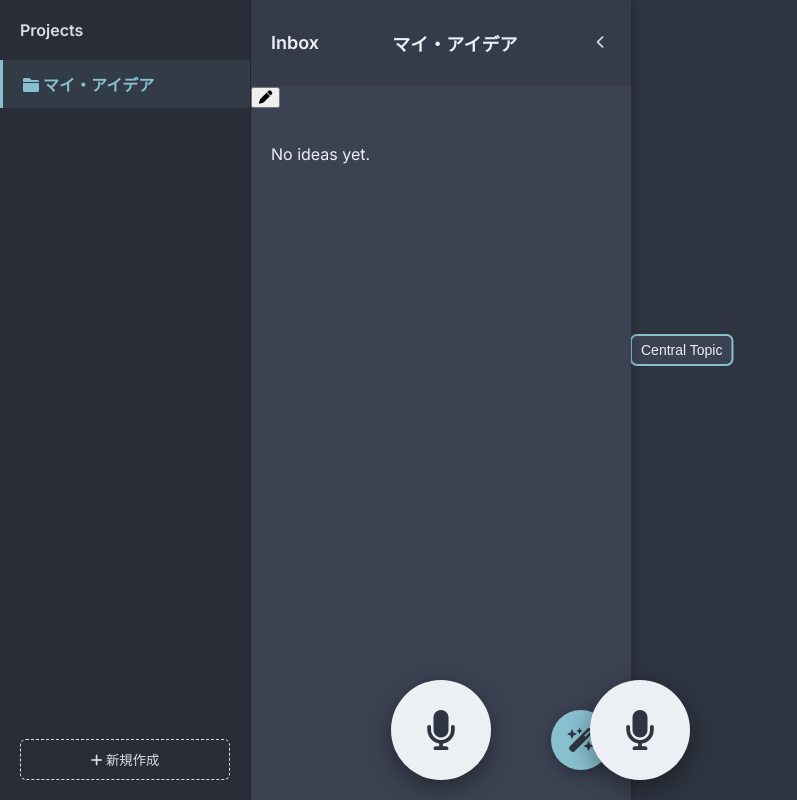
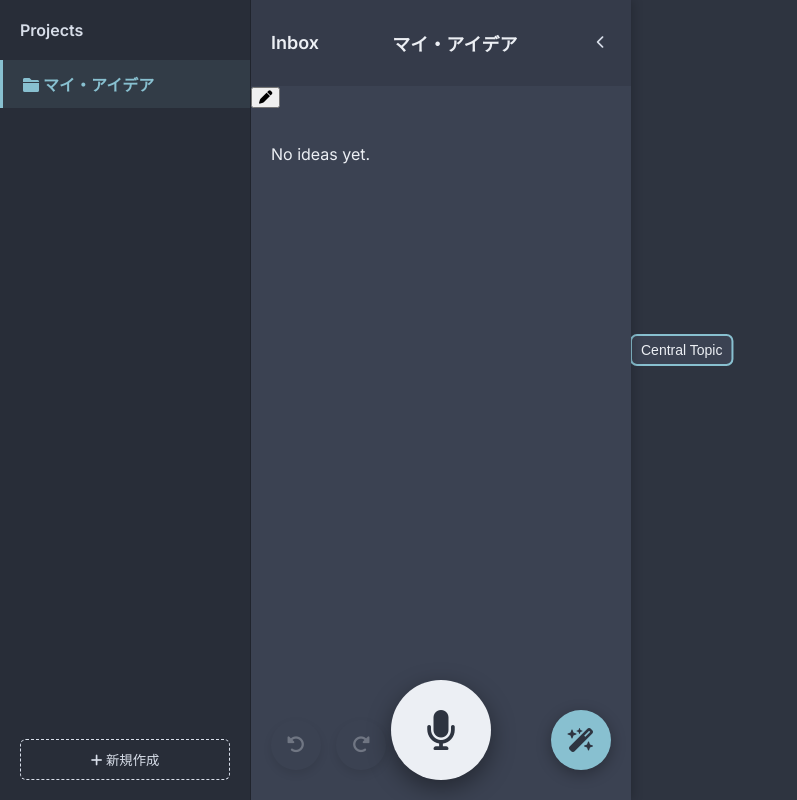
Before and after one commit to corinelo/mind_map, a Flask app: page / in a window 1280 px wide. Shown: the whole page, without its empty margins (0-797 px from the left). Run offline with Flask 3, Linux system fonts and the light colour scheme; data comes from the database, SQL or seed files in the repository; data that the repository does not hold is empty.

Commit message:
Add undo redo buttons

```diff
--- a/zenmap_app/templates/index.html
+++ b/zenmap_app/templates/index.html
@@ -63,18 +63,6 @@
                 </div>
             </div>
 
-            <div id="control-footer">
-                <div class="mic-wrapper">
-                    <button id="mic-btn" class="mic-off">
-                        <i class="fa-solid fa-microphone"></i>
-                    </button>
-                </div>
-                <button id="ai-btn" onclick="organizeWithAI()">
-                    <i class="fa-solid fa-wand-magic-sparkles"></i>
-                </button>
-            </div>
-        </aside>
-
         <div id="control-footer">
 
     <div class="history-controls">
@@ -92,6 +80,7 @@
         <i class="fa-solid fa-wand-magic-sparkles"></i>
     </button>
 </div>
+        </aside>
 
         <main id="map-area">
             <button id="open-inbox-btn" onclick="toggleInboxSidebar()" style="display:none;">
```
